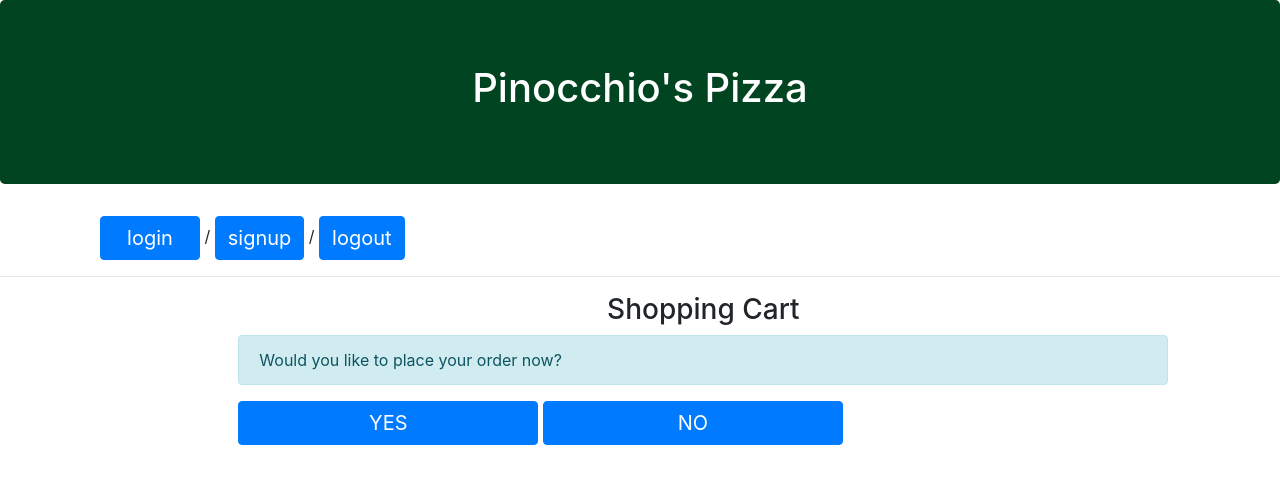
After one commit to Amy-Z/project3, a Django app: page /confirm in a window 1280 px wide. The commit adds this page. Shown: the top 484 px of the page. Run offline with Django 3.2, Linux system fonts and the light colour scheme; a user stored in the database is signed in; some libraries are stand-ins or nearby versions.

```diff
--- /dev/null
+++ b/orders/templates/orders/confirm.html
@@ -0,0 +1,13 @@
+{% extends 'base.html' %}
+
+{% block content %}
+    <center><h3>Shopping Cart</h3></center>
+    {% for message in messages %}
+        <div class="alert alert-{{ message.tags }}">{{ message }}</div>
+    {% endfor %}
+
+
+    <button class="btn btn-primary" style="width:300px"><a href="{% url 'home' %}" style="font-size:20px; color:white">YES</a></button>
+    <button class="btn btn-primary" style="width:300px"><a href="{% url 'home' %}" style="font-size:20px; color:white">NO</a></button>
+
+{% endblock %}
--- a/orders/templates/orders/home.html
+++ b/orders/templates/orders/home.html
@@ -6,7 +6,7 @@
         <div class="alert alert-{{ message.tags }}">{{ message }}</div>
     {% endfor %}
     <br><br>
-    <button class="btn btn-primary" type="submit">Shopping Cart</button>
+    <a class="btn btn-primary" type="submit" href="{% url 'foodorder' %}">Shopping Cart</button></a>
     <h3 style="color:#cf180c">Regular Pizzas</h3>
     <table class="table table-hover">
         <thead class="thead-dark">
--- a/orders/urls.py
+++ b/orders/urls.py
@@ -26,5 +26,6 @@ urlpatterns = [
     path("logout", views.logout_view, name="logout"),
     path("logoutred", views.logoutred, name="logoutred"),
     path("foodorder", views.showcart, name="foodorder"),
+    path("confirm", views.confirm, name="confirm"),
     path("cart/<type_pizza>/<price>", views.cart, name="cart"),
 ]
--- a/orders/views.py
+++ b/orders/views.py
@@ -4,6 +4,7 @@ from django.contrib.auth.forms import UserCreationForm
 from django.shortcuts import render, redirect, reverse
 from django.http import HttpResponse, HttpResponseRedirect
 from django.contrib import messages
+from django.db.models import Sum
 from .models import *
 
 @login_required
@@ -52,7 +53,7 @@ def loginred(request):
 
 def logout_view(request):
     logout_auth(request)
-    return render(request, "orders/login.html")
+    return render(request, 'orders/login.html')
     messages.info(request, "You have successfully logged out.")
 
 
@@ -61,7 +62,6 @@ def logoutred(request):
 
 @login_required
 def cart(request, type_pizza, price):
-    print("hello world entering the shopping cart ")
     username = request.user.username
     food = Order(user=username, pizza=type_pizza, yumprice=price)
     food.save()
@@ -79,6 +79,17 @@ def cart(request, type_pizza, price):
 
 
 @login_required
-def showcart():
+def showcart(request):
     messages.info(request, "Here are the items in your shopping cart.")
-    return render(request, 'orders/cart.html')
+    username = request.user.username
+    yumorder = {
+        "order": Order.objects.all(),
+    }
+    total = Order.objects.aggregate(Sum('yumprice'))
+    print(total)
+    return render(request, 'orders/cart.html',yumorder,total)
+
+@login_required
+def confirm(request):
+    messages.info(request, "Would you like to place your order now?")
+    return render(request, 'orders/confirm.html')
```
Also changed, not shown: orders/models.py (+0 -24 lines), orders/templates/orders/cart.html (+27 -1 lines), db.sqlite3.
